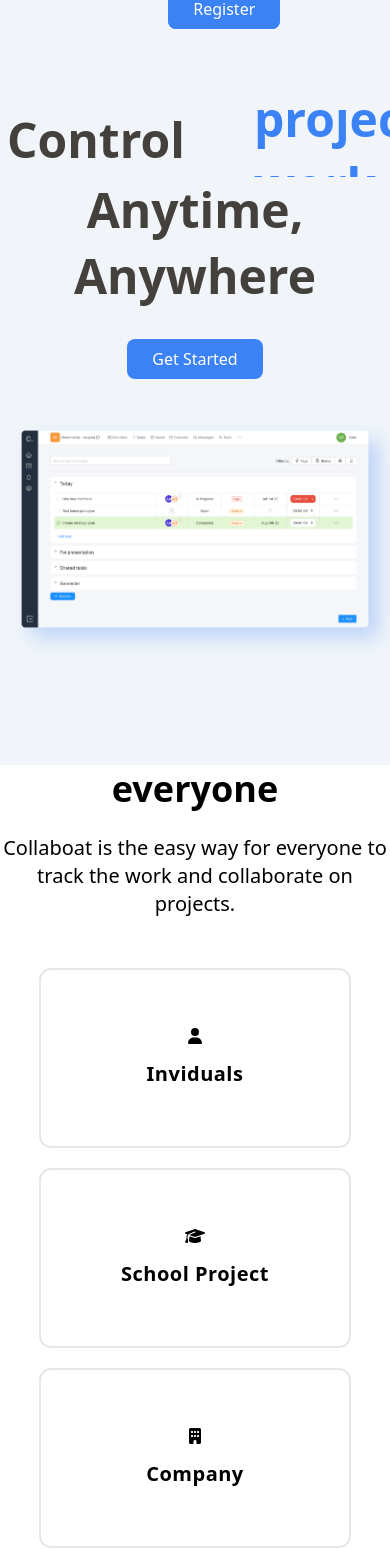
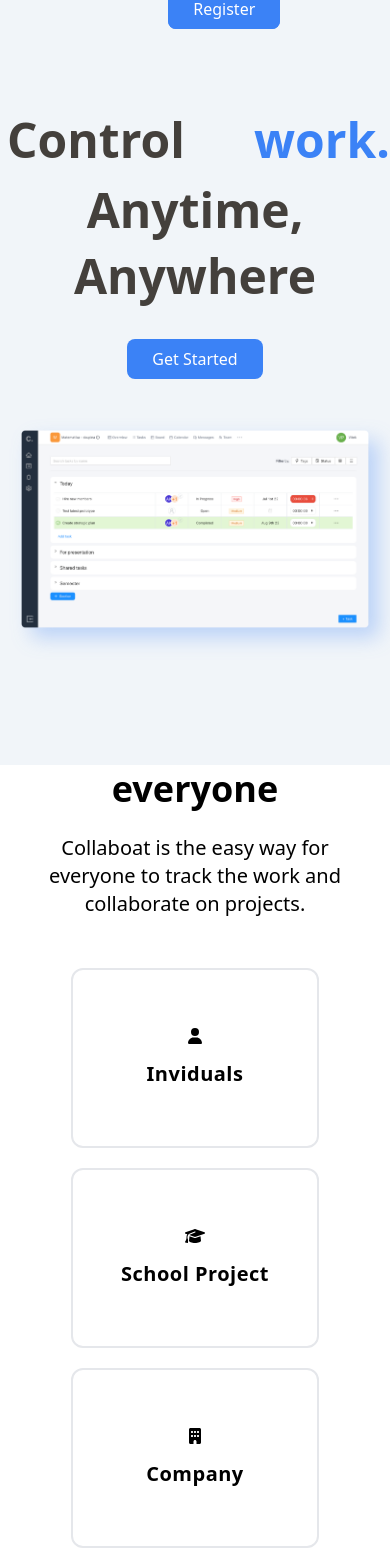
Before and after one commit to hoangviet97/collaboat_page, a Next.js app: page / in a window 390 px wide. Shown: the part 79-1628 px from the top of the page. Built offline with nearby package versions, Linux system fonts and the light colour scheme.

Commit message:
Added new breakpoints

```diff
--- a/components/header/Header.tsx
+++ b/components/header/Header.tsx
@@ -20,7 +20,7 @@
   return (
     <div className={`fixed w-[100%] py-7 z-30 px-[20px] bg-${bgColor} border-b-${bgColor === "white" ? "2" : "0"}`}>
       <div className="main-container flex items-center justify-between ">
-        <div className="header__left-side flex items-center gap-8">
+        <div className="header__left-side flex flex-col md:flex-row items-center gap-8">
           <div>
             <span className="text-slate-400 tracking-wider text-2xl">COLLA</span>
             <span className="font-bold tracking-wider text-2xl">BOAT</span>
--- a/components/hero/Hero.tsx
+++ b/components/hero/Hero.tsx
@@ -23,7 +23,8 @@
         <h1 className="text-5xl flex flex-col justify-center font-semibold text-stone-700 mb-[30px] leading-snug">
           <div className="title-box flex flex-row justify-center">
             <div className="text-left ml-[7px]">Control your </div>
-            <div className="words text-blue-500">
+            <div className="block md:hidden text-blue-500 ml-[10px]">work.</div>
+            <div className="words text-blue-500 hidden md:block">
               <span>project.</span>
               <span>work.</span>
               <span>team.</span>
--- a/pages/index.tsx
+++ b/pages/index.tsx
@@ -18,7 +18,7 @@
       <Header />
       <Hero />
       <section className="main-container">
-        <section className="my-[100px] lg:my-[200px]">
+        <section className="my-[100px] lg:my-[200px] mx-[40px] md:mx-0">
           <div className="text-center mb-[50px]">
             <h2 className="text-4xl font-bold after:w-[100px] after:h-[4px] after:bg-blue-500 md:after:block after:mx-auto mb-[25px] after:mt-[30px]">It&apos;s build for everyone</h2>
             <p className="text-xl">Collaboat is the easy way for everyone to track the work and collaborate on projects.</p>
@@ -46,14 +46,16 @@
           <MoreFeatures />
         </section>
       </section>
-      <section className="bg-[#222f3e] w-[100%] h-[300px] flex justify-around items-center">
-        <div className="text-white text-5xl leading-normal tracking-normal">
-          So what are you waiting for? <br /> Create your free acoount now
-        </div>
-        <div>
-          <Link href="https://app.collaboat.cz/register">
-            <button className="bg-blue-500 text-white py-[10px] px-[25px] rounded-[12px] text-xl">Get started</button>
-          </Link>
+      <section className="bg-[#222f3e] w-[100%] h-[300px] flex justify-center items-center">
+        <div className="flex flex-col md:flex-row md:justify-around items-center gap-[50px]">
+          <div className="text-white text-3xl md:text-4xl lg:text-5xl leading-normal tracking-normal">
+            So what are you waiting for? <br /> Create your free acoount now
+          </div>
+          <div>
+            <Link href="https://app.collaboat.cz/register">
+              <button className="bg-blue-500 text-white py-[10px] px-[25px] rounded-[12px] text-md md:text-xl">Get started</button>
+            </Link>
+          </div>
         </div>
       </section>
     </div>
```
